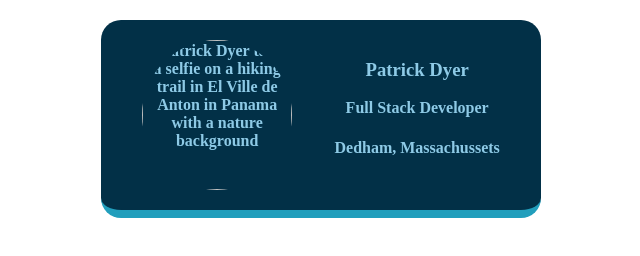
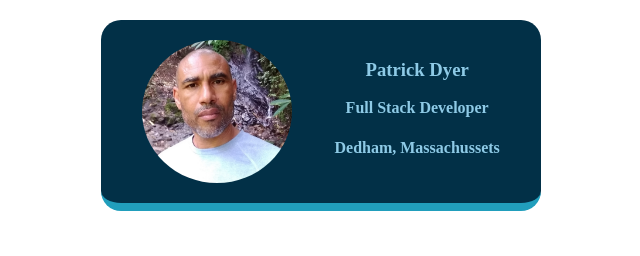
Before and after one commit to pddyer21/business-card, a plain HTML site: page index.html in a window 1280 px wide. Shown: the whole page, without its empty margins (319-959 px from the left). Drawn offline with Linux system fonts and the light colour scheme.

Commit message:
Update index.html

```diff
--- a/index.html
+++ b/index.html
@@ -6,7 +6,7 @@
         <div class="card">
 
             <img
-                src="images/patrick.jpg"
+                src="patrick.jpg"
                 alt="Patrick Dyer takes a selfie on a hiking trail in El Ville de Anton in Panama with a nature background"
 				class="avatar">
 
```
